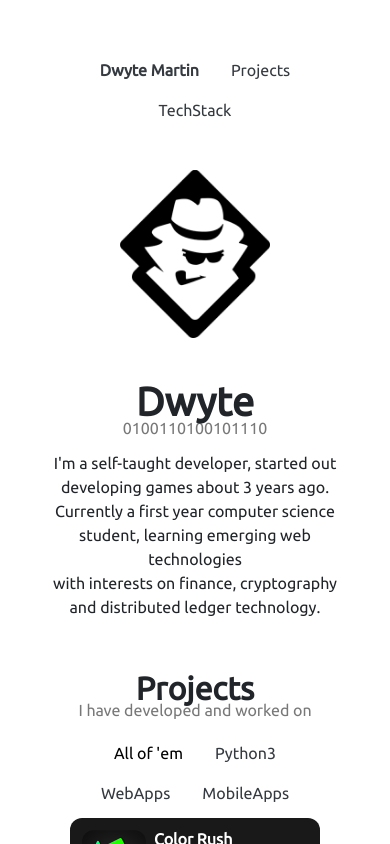
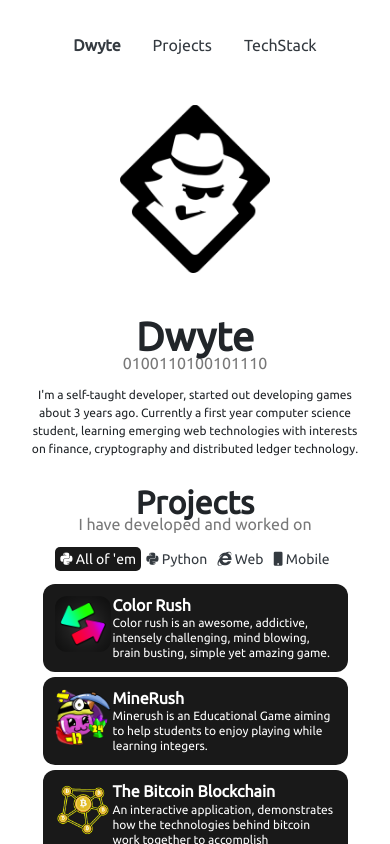
Before and after one commit to Dwyte/portfolio-website, a React (Create React App) app: page / in a window 390 px wide. Shown: the top 844 px of the page. Built offline with nearby package versions, Linux system fonts and the light colour scheme.

Commit message:
Responsive

```diff
--- a/src/App.js
+++ b/src/App.js
@@ -8,8 +8,12 @@ import TechStack from "./components/TechStack/TechStack";
 import Footer from "./components/Footer/Footer";
 
 const Padd = styled.div`
-  font-family: 'Ubuntu', sans-serif;
+  font-family: "Ubuntu", sans-serif;
   padding: 50px;
+
+  @media only screen and (max-width: 600px) {
+      padding: 25px;
+  }
 `;
 
 const Container = styled.div`
@@ -17,7 +21,8 @@ const Container = styled.div`
   margin: auto;
   text-align: center;
 
-  h1, h2 {
+  h1,
+  h2 {
     font-weight: bold;
   }
 
@@ -30,16 +35,16 @@ function App() {
   return (
     <Padd>
       <Container>
-        <NavBar/>
+        <NavBar />
 
         <TitleLogo />
         <About />
 
-        <Projects/>
+        <Projects />
 
-        <TechStack/>
+        <TechStack />
 
-        <Footer/>
+        <Footer />
       </Container>
     </Padd>
   );
--- a/src/components/About.jsx
+++ b/src/components/About.jsx
@@ -1,12 +1,20 @@
 import React from "react";
+import styled from "styled-components";
+
+const P = styled.p`
+  @media only screen and (max-width: 600px) {
+    font-size: 12px;
+  }
+`;
 
 const About = () => {
   return (
-    <p>
-      I'm a self-taught developer, started out developing games about 3 years ago. <br/>
-      Currently a first year computer science student, learning emerging web technologies <br/> with
-      interests on finance, cryptography and distributed ledger technology.
-    </p>
+    <P>
+      I'm a self-taught developer, started out developing games about 3 years
+      ago. Currently a first year computer science student, learning emerging
+      web technologies with interests on finance, cryptography and distributed
+      ledger technology.
+    </P>
   );
 };
 
--- a/src/components/Footer/Social.jsx
+++ b/src/components/Footer/Social.jsx
@@ -3,11 +3,16 @@ import styled from "styled-components";
 
 const Anchor = styled.a`
   color: rgba(25, 25, 25, 1);
+  font-size: 24px;
   margin: 0px 25px;
-  font-size: 24px;
+
+  @media only screen and (max-width: 600px) {
+    font-size: 20px;
+    margin: 0px 20px;
+  }
 
   :hover {
-    color: ${({color}) => color}
+    color: ${({ color }) => color};
   }
 `;
 
--- a/src/components/NavBar.jsx
+++ b/src/components/NavBar.jsx
@@ -1,11 +1,18 @@
 import React from "react";
+import styled from "styled-components";
+
+const Surname = styled.span`
+  @media only screen and (max-width: 600px) {
+    display: none;
+  }
+`;
 
 const NavBar = () => {
   return (
     <ul className="nav justify-content-center">
       <li className="nav-item">
         <a className="nav-link text-dark" href="#home">
-          <b>Dwyte Martin</b>
+          <b>Dwyte <Surname>Martin</Surname></b>
         </a>
       </li>
       <li className="nav-item">
--- a/src/components/Projects/ProjGrid.jsx
+++ b/src/components/Projects/ProjGrid.jsx
@@ -5,10 +5,11 @@ import styled from "styled-components";
 const Container = styled.div`
   padding-left: 30px !important;
   padding-right: 0px !important;
+  margin-top: 10px!important;
 `;
 
 const ColSm = styled.div`
-  padding: 5px !important;
+  padding: 2.5px !important;
 `;
 
 const ProjGrid = ({ projectGroups }) => {
--- a/src/components/Projects/ProjNav.jsx
+++ b/src/components/Projects/ProjNav.jsx
@@ -5,10 +5,23 @@ const NavItem = styled.li`
   cursor: pointer;
 
   div {
-    ${({ isActive }) => isActive && `color: black!important;`}
+    padding: 0.25rem 0.5rem;
+
+    @media only screen and (max-width: 600px) {
+      padding: 0.12rem 0.32rem;
+      font-size: 14px;
+    }
+
+    ${({ isActive }) =>
+      isActive &&
+      `
+        color: white !important;
+        background: rgb(25,25,25);
+        border-radius: 5px;
+      `}
 
     :hover {
-      color: black !important;
+      color: ${({ isActive }) => (isActive ? `white` : `black`)} !important;
     }
   }
 `;
@@ -25,11 +38,10 @@ const ProjNav = ({ filters, filterIndex, setFilter }) => {
           <div
             className="nav-link text-dark active"
             onClick={() => {
-              console.log("!");
               setFilter(filters.indexOf(filter));
             }}
           >
-            {filter.label}
+            <i className={filter.icon} /> {filter.label}
           </div>
         </NavItem>
       ))}
--- a/src/components/Projects/Project.jsx
+++ b/src/components/Projects/Project.jsx
@@ -2,15 +2,22 @@ import React from "react";
 import styled from "styled-components";
 
 const Media = styled.div`
+  color: white;
+  width: 100%;
   background: rgba(25, 25, 25, 1);
   padding: 12px;
-  color: white;
   border-radius: 12px;
   line-height: 15px;
   font-size: 12px;
 
   img {
     border-radius: 12px;
+    margin-right: 5px!important;
+
+    @media only screen and (max-width: 600px) {
+      width: 56px;
+      margin-right: 2px!important;
+    }
   }
 
   h6 {
@@ -22,7 +29,7 @@ const Media = styled.div`
 const Project = ({ title, logo, description }) => {
   return (
     <Media className="media text-left">
-      <img src={logo} width={64} className="mr-2" alt="..." />
+      <img src={logo} width={64} alt="..." />
       <div className="media-body">
         <h6 className="mt-0">{title}</h6>
         {description}
--- a/src/components/Projects/Projects.jsx
+++ b/src/components/Projects/Projects.jsx
@@ -3,19 +3,31 @@ import HeaderDesc from "../common/HeaderDesc";
 import Section from "../common/Section";
 import ProjGrid from "./ProjGrid";
 import ProjNav from "./ProjNav";
-import underDevImg from "../../assets/projects/development.jpg"
+import underDevImg from "../../assets/projects/development.jpg";
 import _ from "lodash";
 import getProjects from "../../services/projects";
 
-const projects = getProjects()
+const projects = getProjects();
 
 const Projects = () => {
   const [filterIndex, setFilter] = useState(0);
   const filters = [
-    { label: "All of 'em", filterMethod: null },
-    { label: "Python3", filterMethod: ({ type }) => type === "python3" },
-    { label: "WebApps", filterMethod: ({ type }) => type === "webapp" },
-    { label: "MobileApps", filterMethod: ({ type }) => type === "mobile" }
+    { icon: "fab fa-python", label: "All of 'em", filterMethod: null },
+    {
+      icon: "fab fa-python",
+      label: "Python",
+      filterMethod: ({ type }) => type === "python3"
+    },
+    {
+      icon: "fab fa-internet-explorer",
+      label: "Web",
+      filterMethod: ({ type }) => type === "webapp"
+    },
+    {
+      icon: "fas fa-mobile",
+      label: "Mobile",
+      filterMethod: ({ type }) => type === "mobile"
+    }
   ];
 
   function sliceArrayIntoGroups(arr, size) {
@@ -37,7 +49,7 @@ const Projects = () => {
 
   if (filteredProjects.length % 2 !== 0) {
     filteredProjects.push({
-      title: "🚧 Under Development 🚧",
+      title: "Under Development 🚧",
       logo: underDevImg,
       type: "python3",
       description:
--- a/src/components/common/Section.jsx
+++ b/src/components/common/Section.jsx
@@ -3,6 +3,10 @@ import styled from "styled-components";
 
 const Sect = styled.section`
   margin-top: 50px;
+
+  @media only screen and (max-width: 600px) {
+    margin-top: 25px;
+  }
 `;
 
 const Section = ({ children, id }) => {
--- a/src/services/projects.js
+++ b/src/services/projects.js
@@ -34,7 +34,7 @@ export default function getProjects() {
         "An interactive application, demonstrates how the technologies behind bitcoin work together to accomplish decentralization."
     },
     {
-      title: "Vortex Dwyte Voting System",
+      title: "V.D. Voting System",
       logo: vdvs,
       type: "webapp",
       description:
```
